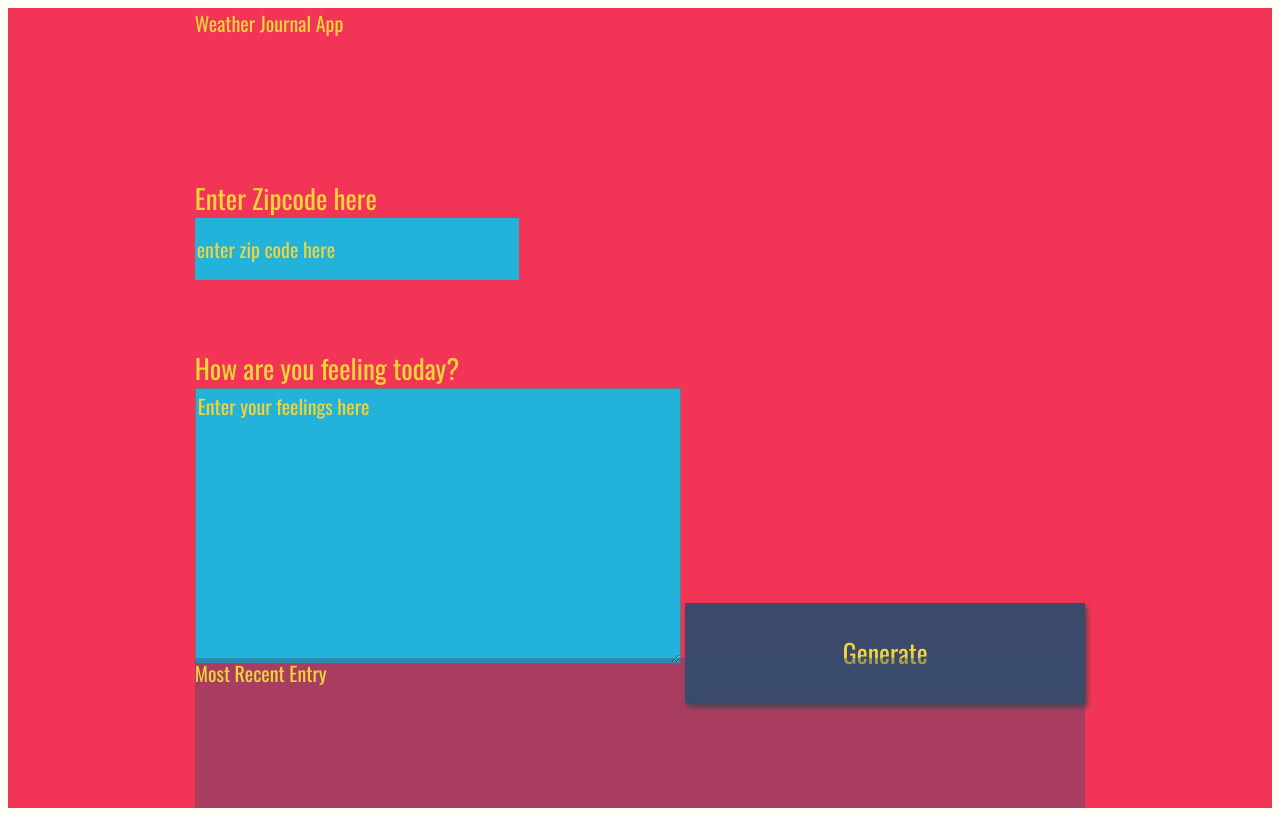
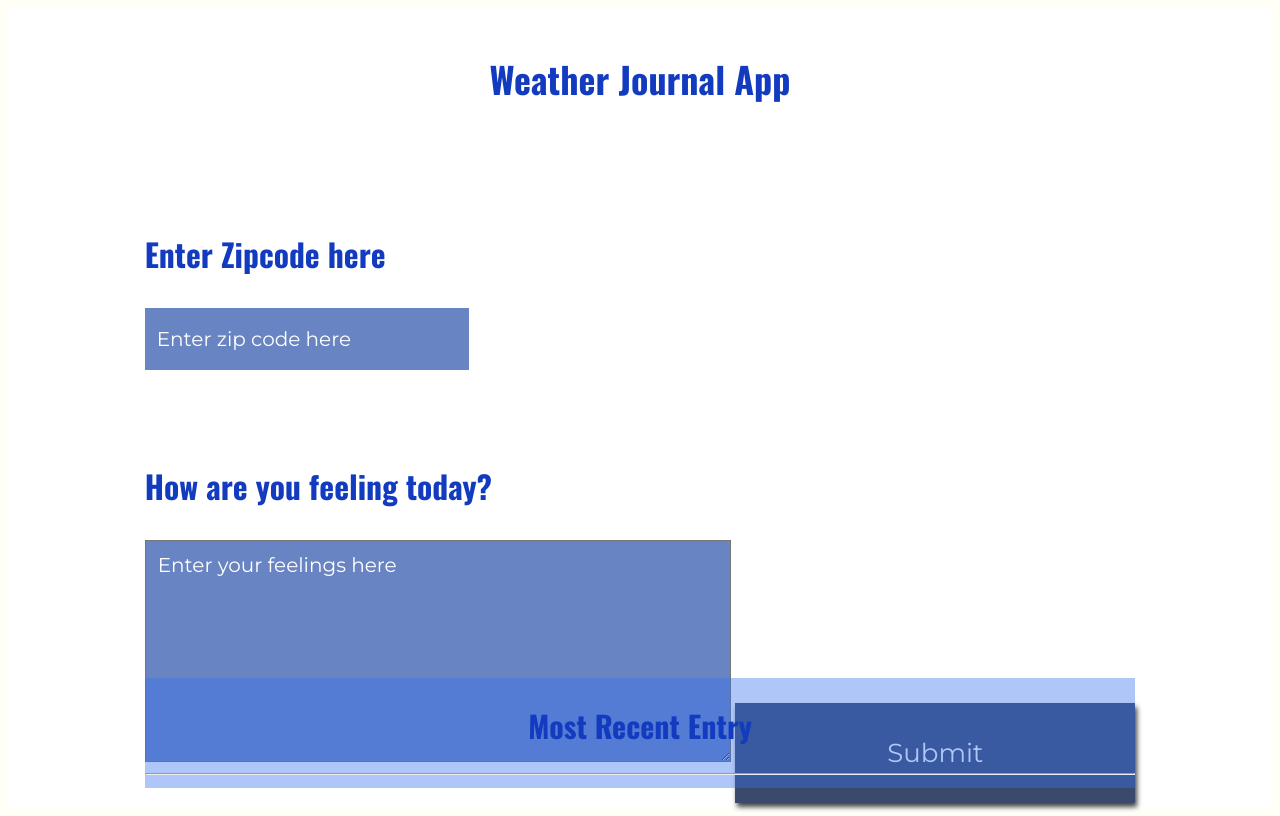
Before and after one commit to CubanFireball81/Udacity-Weather-Journal-App, a website: page website/index.html in a window 1280 px wide. Drawn offline with nearby package versions, Linux system fonts and the light colour scheme; a web font is replaced by a local one.

Commit message:
Updating for the night

```diff
--- a/server.js
+++ b/server.js
@@ -29,12 +29,12 @@ app.use(express.static('website'));
 const port = 8000;
 const server = app.listen(port, () => {console.log(`running on localhost: ${port}`)});
 
-// Return all the data for the get route
+// Return data for the get route
 app.get("/all", (request, response) => {
     response.send(projectData);
 });
 
-// Add all data to the project for the post route
+// Add data to projectData for the post route also handle empty date and temp errors
 app.post("/add", (request, response) => {
 
     // Throw error if temp is empty
--- a/website/app.js
+++ b/website/app.js
@@ -17,11 +17,20 @@ let d = new Date();
 let newDate = d.getMonth()+'.'+ d.getDate()+'.'+ d.getFullYear();
 console.log(d);
 
+// check DOM is loaded first, before JavaScript functions
+document.addEventListener("DOMContentLoaded", () => {
+    generateBTN();
+});
+
+
 // Event Listener for click on Generate button
-document.getElementById('generate').addEventListener('click', doStuff);
+const generateBTN = () => {
+    const generateButton = document.getElementById('generate');
+    generateButton.addEventListener('click', weatherData);
+}
 
 // Function called by event listener
-function doStuff (e) {
+function weatherData (e) {
     zipCode = document.getElementById('zip').value;
     getAPI(weatherURL, zipCode, apiKey);
 }
--- a/website/index.html
+++ b/website/index.html
@@ -1,35 +1,38 @@
 <!DOCTYPE html>
-<html>
+<html lang='en'>
+
 <head>
   <meta charset="UTF-8">
   <title>Weather Journal</title>
   <link href="https://fonts.googleapis.com/css?family=Oswald:400,600,700|Ranga:400,700&display=swap" rel="stylesheet">
   <link rel="stylesheet" href="style.css">
 </head>
+
 <body>
-<div id = "app">
-  <div class ="holder headline">
-    Weather Journal App
+  <div id="app">
+    <div class="holder headline">
+      <h1>Weather Journal App</h1>
     </div>
-  <div class ="holder zip">
-    <label for="zip">Enter Zipcode here</label>
-    <input type="text" id="zip" placeholder="enter zip code here">
+    <div class="holder zip">
+      <label for="zip"><h3>Enter Zipcode here</h3></label>
+      <input type="text" id="zip" placeholder="Enter zip code here">
     </div>
-  <div class ="holder feel">
-    <label for="feelings">How are you feeling today?</label>
-    <textarea class= "myInput" id="feelings" placeholder="Enter your feelings here" rows="9" cols="50"></textarea>
-    <button id="generate" type = "submit"> Generate </button>
+    <div class="holder feel">
+      <label for="feelings"><h3>How are you feeling today?</h3></label>
+      <textarea class="myInput" id="feelings" placeholder="Enter your feelings here" rows="9" cols="50"></textarea>
+      <button id="generate" type="submit"> Submit </button>
     </div>
-  <div class ="holder entry">
-    <div class = "title">Most Recent Entry</div>
-   <div id = "entryHolder">
-    <div id = "date"></div>
-   <div id = "temp"></div>
-   <div id = "content"></div>
+    <div class="holder entry">
+      <div class="title"><h2>Most Recent Entry</h2></div><hr>
+      <div id="entryHolder">
+        <div id="date"></div>
+        <div id="temp"></div>
+        <div id="content"></div>
       </div>
     </div>
   </div>
   <script src="app.js" type="text/javascript"></script>
 
 </body>
+
 </html>
--- a/website/style.css
+++ b/website/style.css
@@ -1,6 +1,8 @@
+@import url('https://fonts.googleapis.com/css2?family=Montserrat&display=swap');
+
 body{
     background: #fffff8;
-    font-family: -apple-system, BlinkMacSystemFont, sans-serif;
+    font-family: 'Montserrat', serif, sans-serif;
 }
 
 #app{
@@ -8,8 +10,8 @@ body{
     grid-auto-rows: minmax(150px, auto);
     /* grid-template-columns:  */
     height:100vh;
-    background: #f23557;
-    color: #f0d43a;
+    background: #fff;
+    color: #133bbf;
     justify-content: center;
     grid-gap: 1em;
     font-size: 20px;
@@ -17,11 +19,11 @@ body{
 }
 
 .holder{
-
+    margin: 20px;
 }
 
 .entry{
-    background: rgba(59, 74, 107, .4);
+    background: rgba(55, 114, 241, 0.4);
 }
 
 #entryHolder{
@@ -44,7 +46,7 @@ body{
 
 }
 .title{
-
+    text-align: center;
 }
 
 /*  Basic Styling To Override Default For Basic HTML Elements */
@@ -57,10 +59,10 @@ input{
     display:block;
     height: 60px;
     width: 320px;
-    background:#22b2da;
-    color: #f0d43a;
+    background: rgba(2, 50, 153, 0.596);
+    color: #fff;
     font-size: 20px;
-    font-family: 'Oswald', sans-serif;
+    font-family: 'Montserrat', sans-serif;
     border: none;
 }
 
@@ -68,21 +70,22 @@ button{
     width: 400px;
     height: 100px;
     background: #3b4a6b;
-    color: #f0d43a;
+    color: #fff;
     font-size: 26px;
-    font-family: 'Oswald', sans-serif;
+    font-family: 'Montserrat', sans-serif;
     border: none;
     box-shadow: 2px 4px 5px #444;
 }
 h1{
     font-size: 36px;
+    text-align: center;
 }
 
 textarea{
-    background:#22b2da;
-    color: #f0d43a;
+    background: rgba(2, 50, 153, 0.596);
+    color: #fff;
     font-size: 20px;
-    font-family: 'Oswald', sans-serif;
+    font-family: 'Montserrat', sans-serif;
 }
 /* Reset style for HTML element on active to have no border*/
 input:focus,
@@ -93,19 +96,20 @@ button:focus {
 }
 /* Style for Placeholder Text*/
 ::placeholder { /* Firefox, Chrome, Opera */
-    color: #f0d43a;
-    font-family: 'Oswald', sans-serif;
+    color: #fff;
+    font-family: 'Montserrat', sans-serif;
+    padding: 10px;
 
 }
 
 :-ms-input-placeholder { /* Internet Explorer 10-11 */
-    color: #f0d43a;
-    font-family: 'Oswald', sans-serif;
+    color: #fff;
+    font-family: 'Montserrat', sans-serif;
 
 }
 
 ::-ms-input-placeholder { /* Microsoft Edge */
-    color: #f0d43a;
-    font-family: 'Oswald', sans-serif;
+    color: #fff;
+    font-family: 'Montserrat', sans-serif;
 
 }
```
Lines whose indentation alone changed are shown as unchanged.
